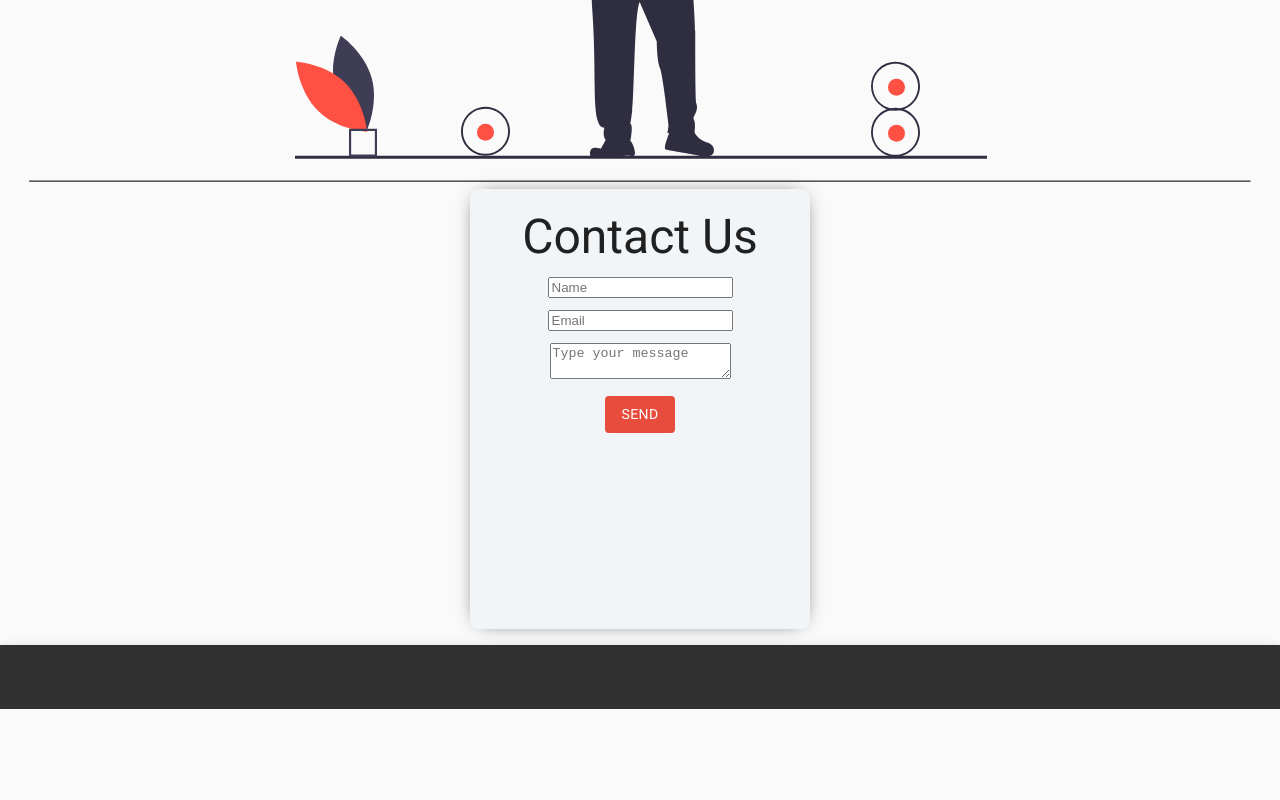
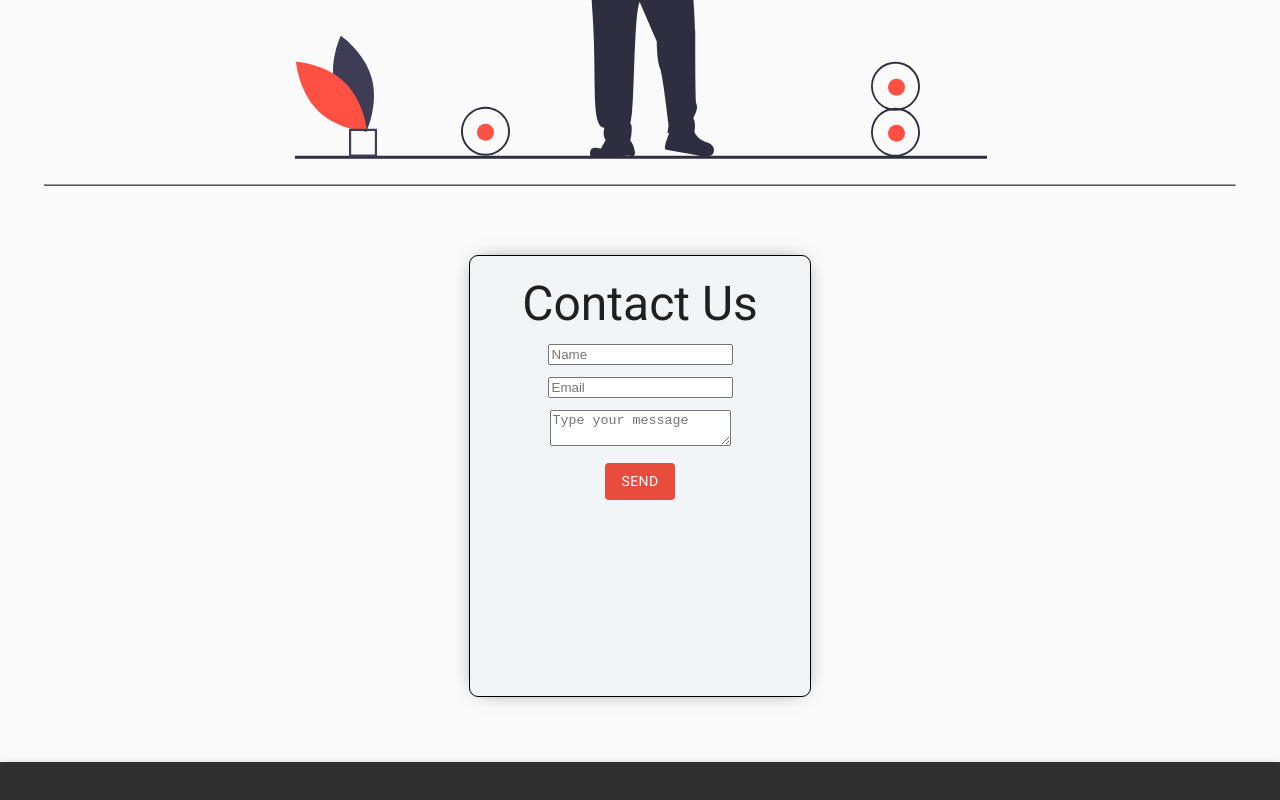
Before and after one commit to labs13-sauti-studio/sauti-studio-FE-v2, a Gatsby site: page / in a window 1280 px wide. Shown: the part 3439-4239 px from the top of the page. Before the commit the page ends 4148 px from the top, so only its background shows below. Built offline with nearby package versions, Linux system fonts and the light colour scheme; Gatsby itself is replaced by a stand-in of ours; no server answers.

Commit message:
border outline

```diff
--- a/src/pages/index.js
+++ b/src/pages/index.js
@@ -156,6 +156,7 @@ width: 340px;
 height: 440px;
 background: #F2F5F8;
 border-radius: 8px;
+outline: 1px solid black;
 box-shadow: 0 0 20px -10px #000;
 padding: 20px 30px;
 max-width: calc(100vw - 40px);
@@ -333,12 +334,11 @@ const IndexPage = () => (
         style={{
           borderBottomColor: 'black',
           borderBottomWidth: 1,
-          marginLeft: 5,
-          marginRight: 5,
+          margin: 20
         }}
       ></hr>
       <Section4 style={contentCenter}>
-<FormStyle style={{ margin: '0 auto' }}>
+<FormStyle style={{ margin: '50px auto' }}>
       <Typography variant="h3">Contact Us</Typography>
 
     <div>
```
